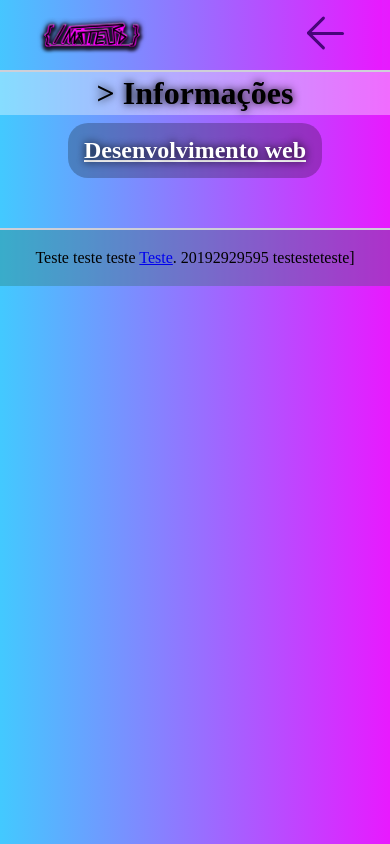
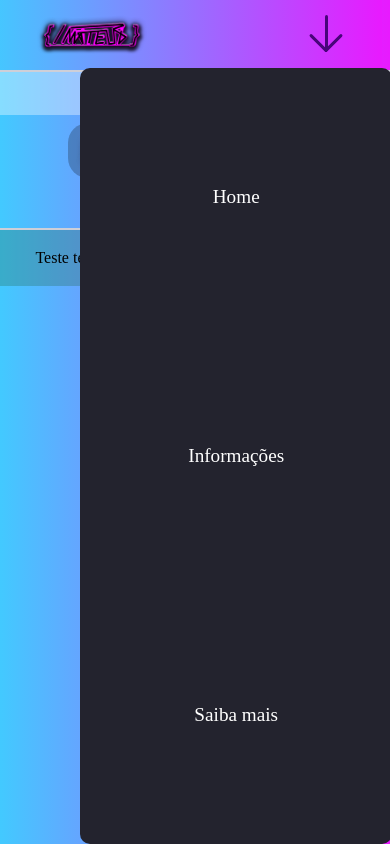
Before and after one commit to MaaTPublio/projeto2, a plain HTML site: page info.html in a window 390 px wide. Both pictures are taken after a click on the element 325 px from the left and 33 px from the top of the page. Drawn offline with Linux system fonts and the light colour scheme.

Commit message:
Ver 0.0.3 (beta)

```diff
--- a/css/style.css
+++ b/css/style.css
@@ -25,6 +25,8 @@ main{
 }
 #logo:hover, #logo:active{
     box-shadow: 0 0 8px rgba(0, 0, 0, 0.386);
+    transform: translateY(-4px);
+    transition: 1.5s;
 }
 .nav{
     display: flex;
@@ -72,6 +74,11 @@ main{
 #navOpt a:hover::after{
     transform: scaleX(1);
 }
+#navOpt a:active,#navOpt a:hover{
+    text-shadow:0 0 8px white;
+    transition: .6s;
+    transform: translateY(-4px);
+}
 @media (max-width: 999px) {
     .nav{
         padding: 15px;
@@ -82,6 +89,20 @@ main{
 
     #navOpt{
         display: none;
+        position: absolute;
+        top: 8vh;
+        right: -10px;
+        width: 80%;
+        height: 92vh;
+        background:#23232e;
+        flex-direction: column;
+        align-items: center;
+        justify-content: space-around;
+        border-radius: 10px;
+    }
+
+    #navOpt a{
+        color:white;
     }
     #logo{
         position: relative;
@@ -117,7 +138,7 @@ h1{
     margin-bottom: 2vw;
 }
 
-h1:hover,:focus{
+h1:hover,h1:focus{
     text-shadow:0 0 8px white;
     transition: 2s;
     background-color: #0000005a;
@@ -153,3 +174,7 @@ footer{
     background-color: #24684e4c;
     border-top: 2px solid #cecfd8;
 }
+
+#dropmenu{
+    display: none;
+}
--- a/info.html
+++ b/info.html
@@ -19,7 +19,7 @@
                 <a href="info.html">Informações</a>
                 <a href="saibamais.html">Saiba mais</a>
             </ul>
-            <div id="navBurger" class="burger burger-arrow burger-left">
+            <div id="navBurger" class="burger burger-arrow burger-down">
                 <div class="burger-lines"></div>
             </div>
         </nav>
--- a/js/script.js
+++ b/js/script.js
@@ -7,14 +7,24 @@ window.onload = function(){
     if(!menuOpen){
     menuBtn.classList.add("open");
     menuOpen = true;
-    console.log("teste")
+    dropmenu();
     }
     else{
     menuBtn.classList.remove("open");
     menuOpen = false;
+    hidemenu();
     }})
   }
 
+
+  function dropmenu(){
+      const menudrop = document.getElementById("navOpt");
+      menudrop.style.display="flex";
+  }
+  function hidemenu(){
+    const menudrop = document.getElementById("navOpt");
+      menudrop.style.display="none";
+  }
  /* window.onload = function(){
     const burger = document.getElementById("burgerSH")
     burger.addEventListener("click", function(event){
```
Also changed, not shown: index.html (+1 -1 lines), saibamais.html (+3 -1 lines).
